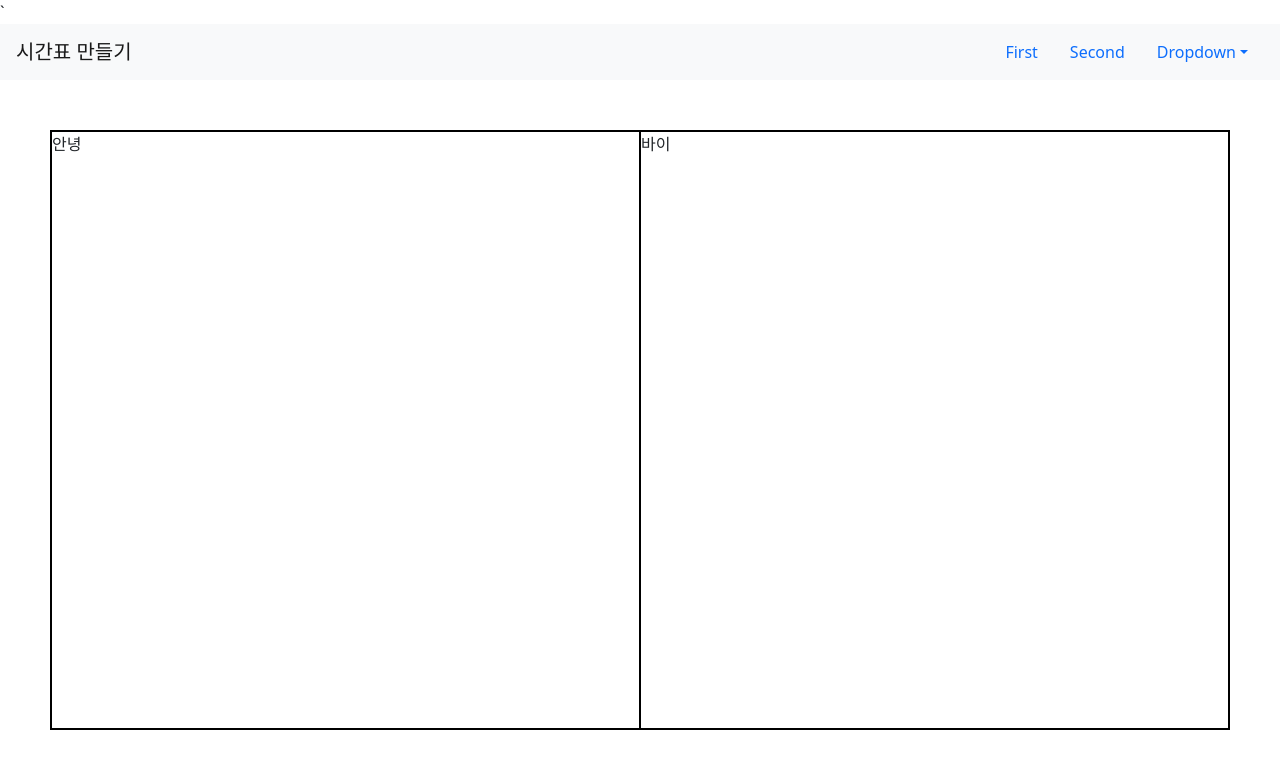
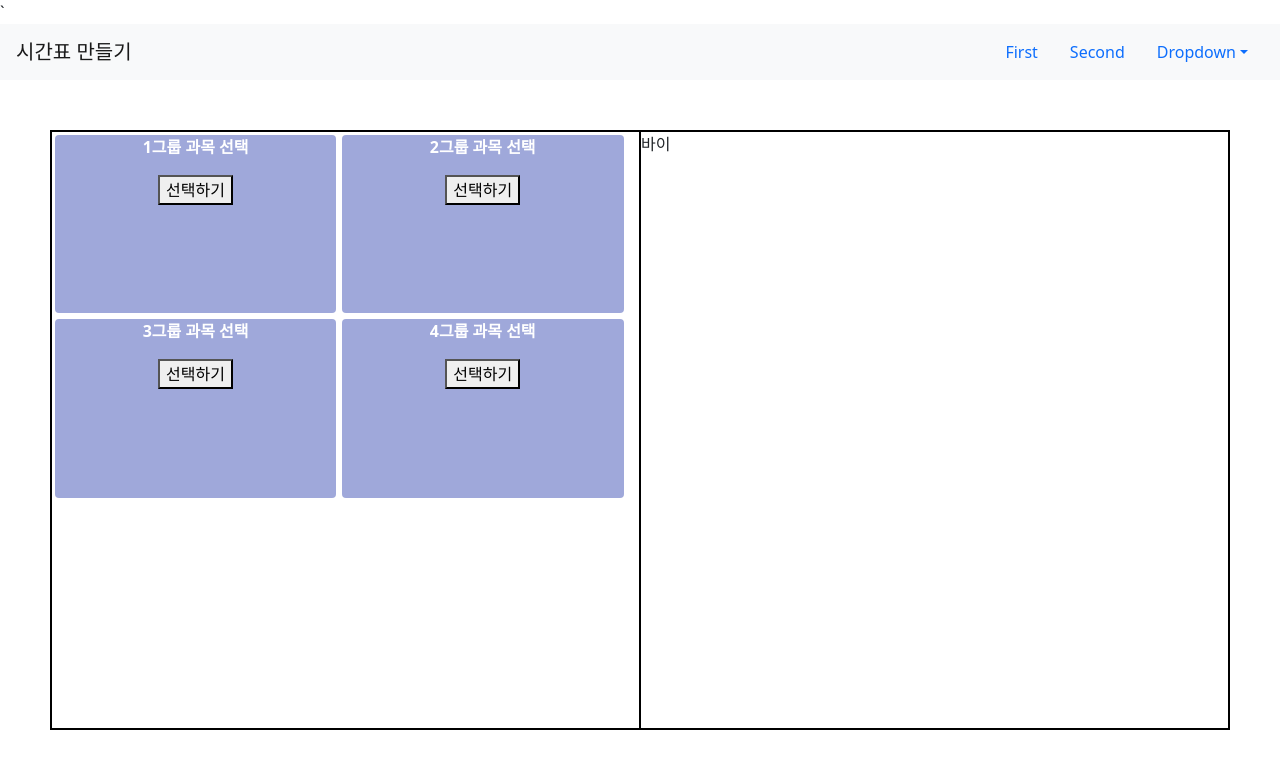
Before and after one commit to HICC-Presentation-Contest/O5, a Python web app: template Project/my_time_table_page/templates/my_time_table_page/makingNewTimeTable.html in a window 1280 px wide. Shown: the top 769 px of the page. Run offline with Jinja, Linux system fonts and the light colour scheme; the template is opened without the code that fills it, so the values that code supplies are empty.

Commit message:
feat: makingNewTimeTable 수정

```diff
--- a/Project/my_time_table_page/static/css/makingNewTimeTable.css
+++ b/Project/my_time_table_page/static/css/makingNewTimeTable.css
@@ -8,3 +8,14 @@
   border: solid black 1px;
 
 }
+
+.classbox{
+  flex-direction: column;
+  border-radius : .25rem;
+  float: left;
+  width: 48%;
+  height: 30%;
+  margin: 2.7px;
+  background-color: #9FA8DA;
+  text-align: center;
+}
--- a/Project/my_time_table_page/templates/my_time_table_page/makingNewTimeTable.html
+++ b/Project/my_time_table_page/templates/my_time_table_page/makingNewTimeTable.html
@@ -35,7 +35,26 @@
 <div id = "makingTimeTableBox" class="d-flex flex-row " data-bs-spy="scroll" data-bs-target="#navbar-example2" data-bs-root-margin="0px 0px -40%"
      data-bs-smooth-scroll="true" class="scrollspy-example bg-light p-3 rounded-2" tabindex="0">
      <div id = "makingTimeTableBox_InnerTimeTable" class="w-50">
-         안녕
+
+         <div class="classbox">
+             <strong><p style="color:white">1그룹 과목 선택</p></strong>
+             <button type = "button" text-right>선택하기</button>
+         </div>
+         <div class="classbox">
+             <strong><p style="color:white">2그룹 과목 선택</p></strong>
+             <button type = "button" text-right>선택하기</button>
+         </div>
+         <div class="classbox">
+             <strong><p style="color:white">3그룹 과목 선택</p></strong>
+             <button type = "button" text-right>선택하기</button>
+         </div>
+         <div class="classbox">
+             <strong><p style="color:white">4그룹 과목 선택</p></strong>
+             <button type = "button" text-right>선택하기</button>
+         </div>
+
+
+
      </div>
      <div class= "w-50">
          바이
```
